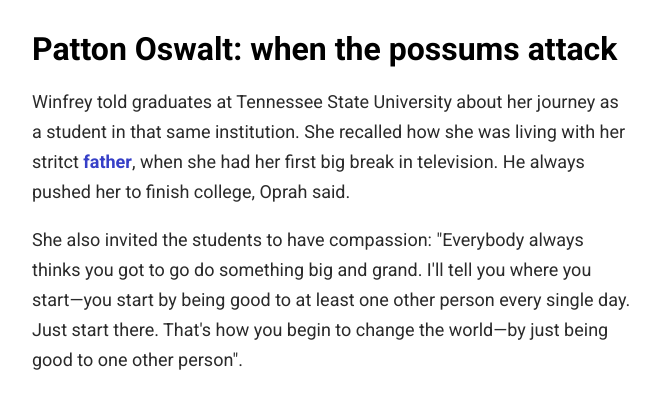
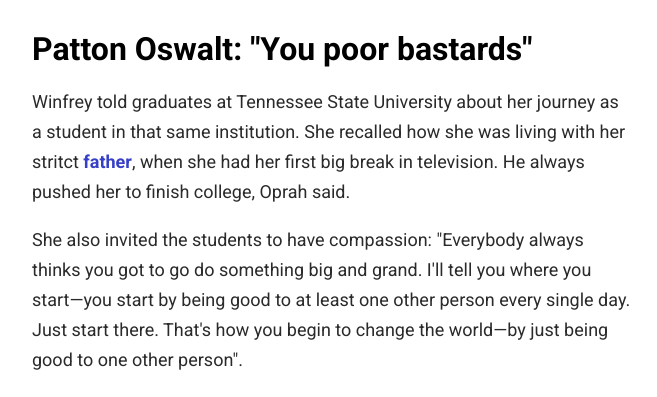
Before and after one commit to anaeazpurua/graduation-speeches, a plain HTML site: page index.html in a window 1280 px wide. Shown: the part 2762-3159 px from the top of the page, without its empty margins (308-965 px from the left). Drawn offline with Linux system fonts and the light colour scheme; a script that the page names is missing.

Commit message:
Update index.html

```diff
--- a/index.html
+++ b/index.html
@@ -81,7 +81,7 @@
             </div>
 
             <div class="container content">
-			        <h2>Patton Oswalt: when the possums attack </h2>
+			        <h2>Patton Oswalt: "You poor bastards" </h2>
 			</div>
 
 			<div class="flourish-embed flourish-bubble-chart" data-src="visualisation/14687620"><script src="https://public.flourish.studio/resources/embed.js"></script></div>
```
